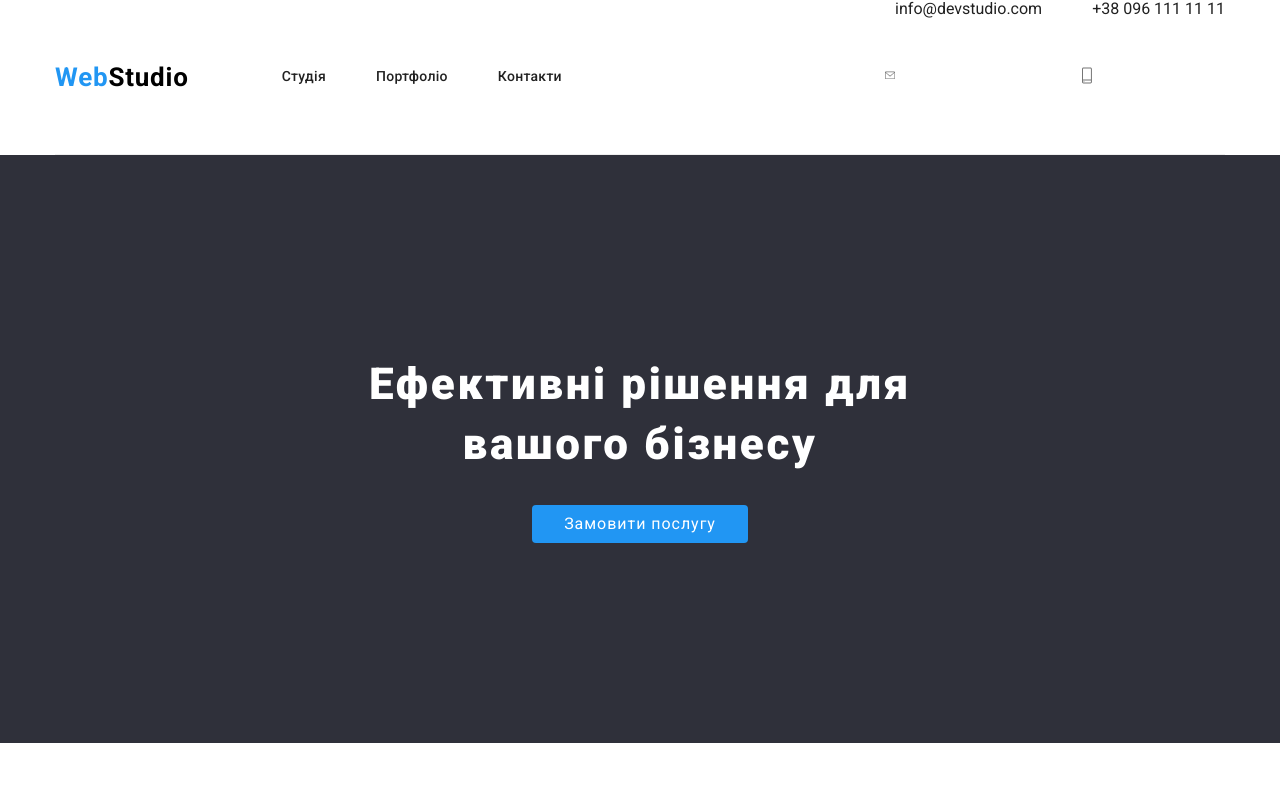
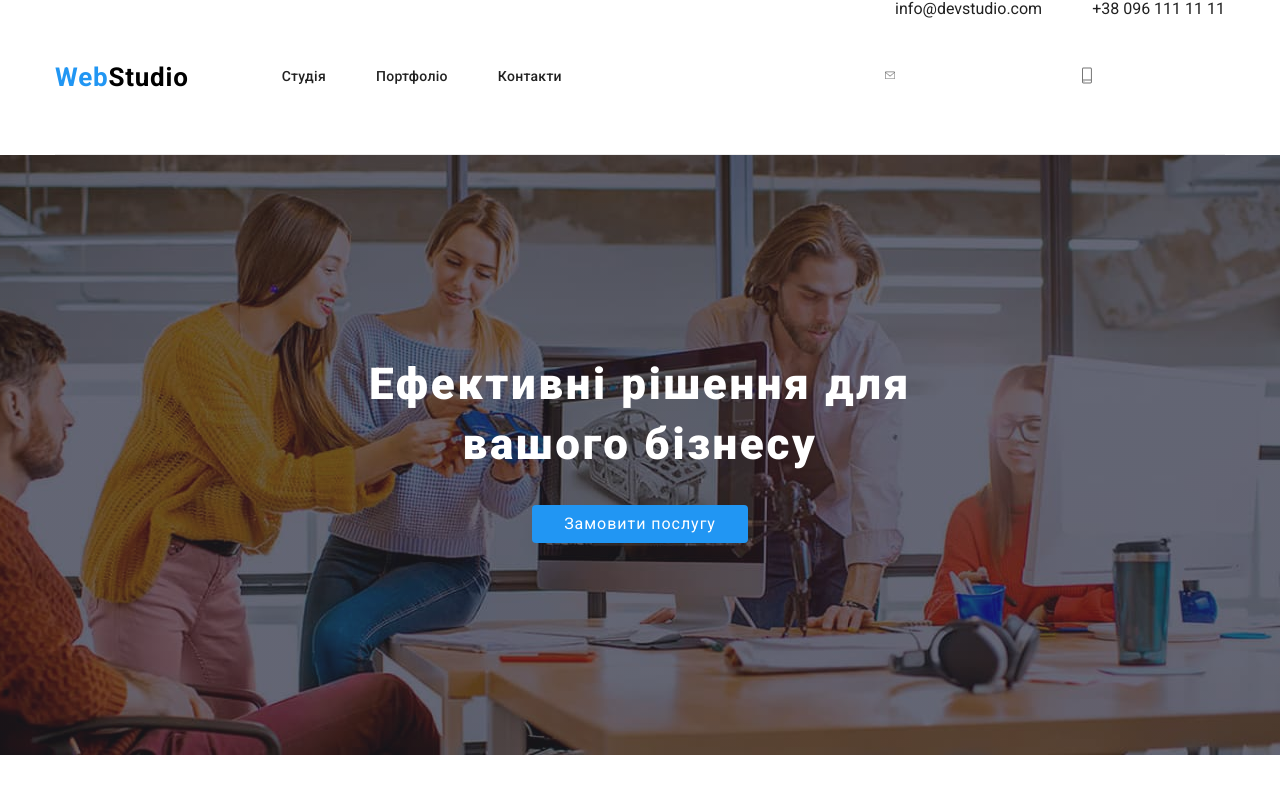
Before and after one commit to NikitaShvindt/goit-markup-hw-04, a plain HTML site: page index.html in a window 1280 px wide. Shown: the top 800 px of the page. Drawn offline with nearby package versions, Linux system fonts and the light colour scheme.

Commit message:
add overlay

```diff
--- a/css/style.css
+++ b/css/style.css
@@ -102,13 +102,29 @@ span.logo-footer {
   align-items: flex-start;
 }
 
+/* overlay */
+
+.overlay {
+  max-width: 1600px;
+  height: 600px;
+  margin-left: auto;
+  margin-right: auto;
+  background-image: linear-gradient(
+      to right,
+      rgba(47, 48, 58, 0.4),
+      rgba(47, 48, 58, 0.4)
+    ),
+    url(../images/Img.jpg);
+  background-position: center;
+  background-size: cover;
+}
+
 /* hero */
 
 .hero {
   padding-top: 200px;
   padding-bottom: 200px;
   text-align: center;
-  background: #2f303a;
 }
 
 .hero-title {
--- a/index.html
+++ b/index.html
@@ -61,12 +61,14 @@
     </div>
     <main>
       <div>
+        <div class="overlay">
           <section class="hero">
             <h1 class="hero-title list">
               Ефективні рішення для <br />вашого бізнесу
             </h1>
             <button type="button" class="hero-btn">Замовити послугу</button>
           </section>
+        </div>
 
         <section class="section">
           <div class="container">
```
Also changed, not shown: images/Img.jpg (added). Lines whose indentation alone changed are shown as unchanged.
